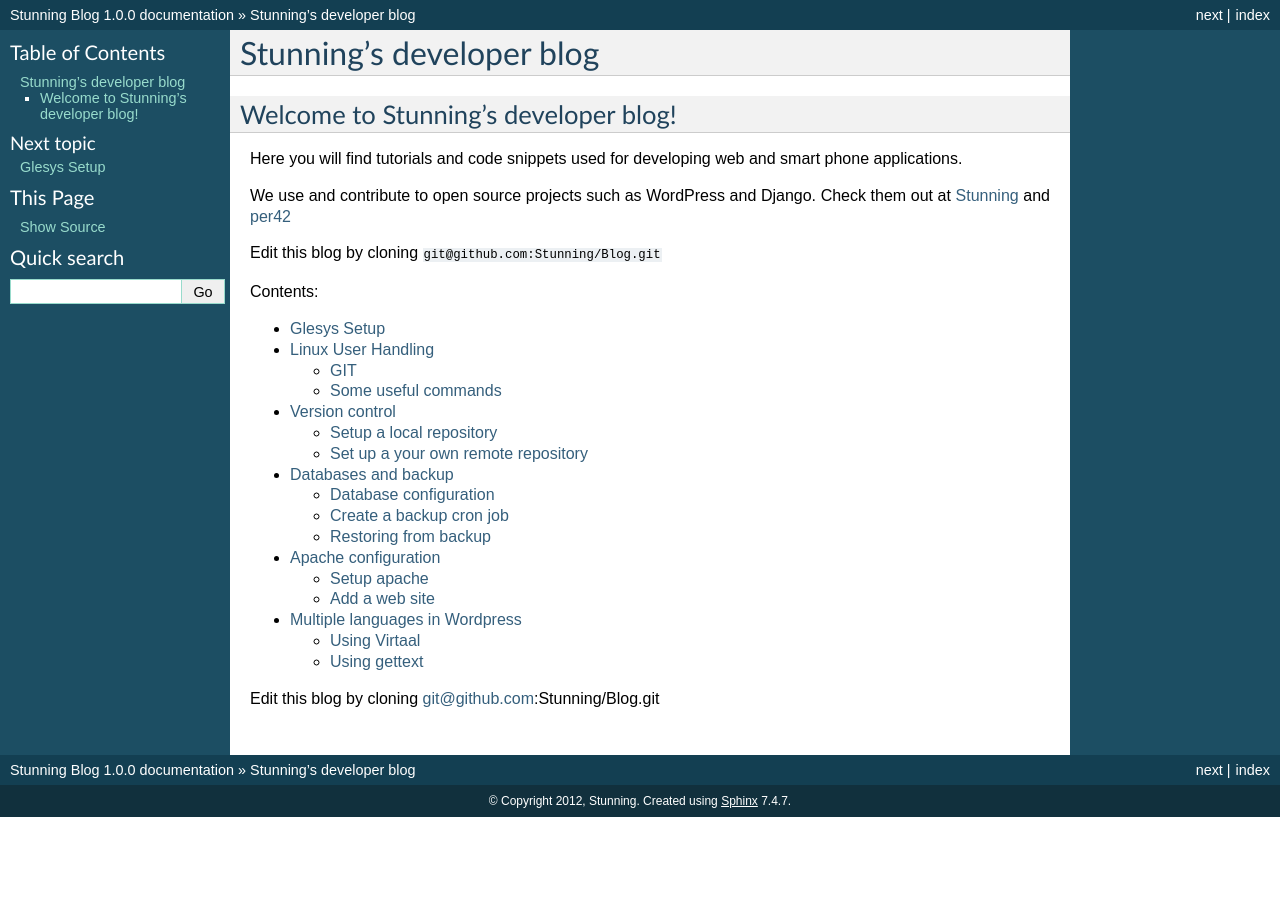
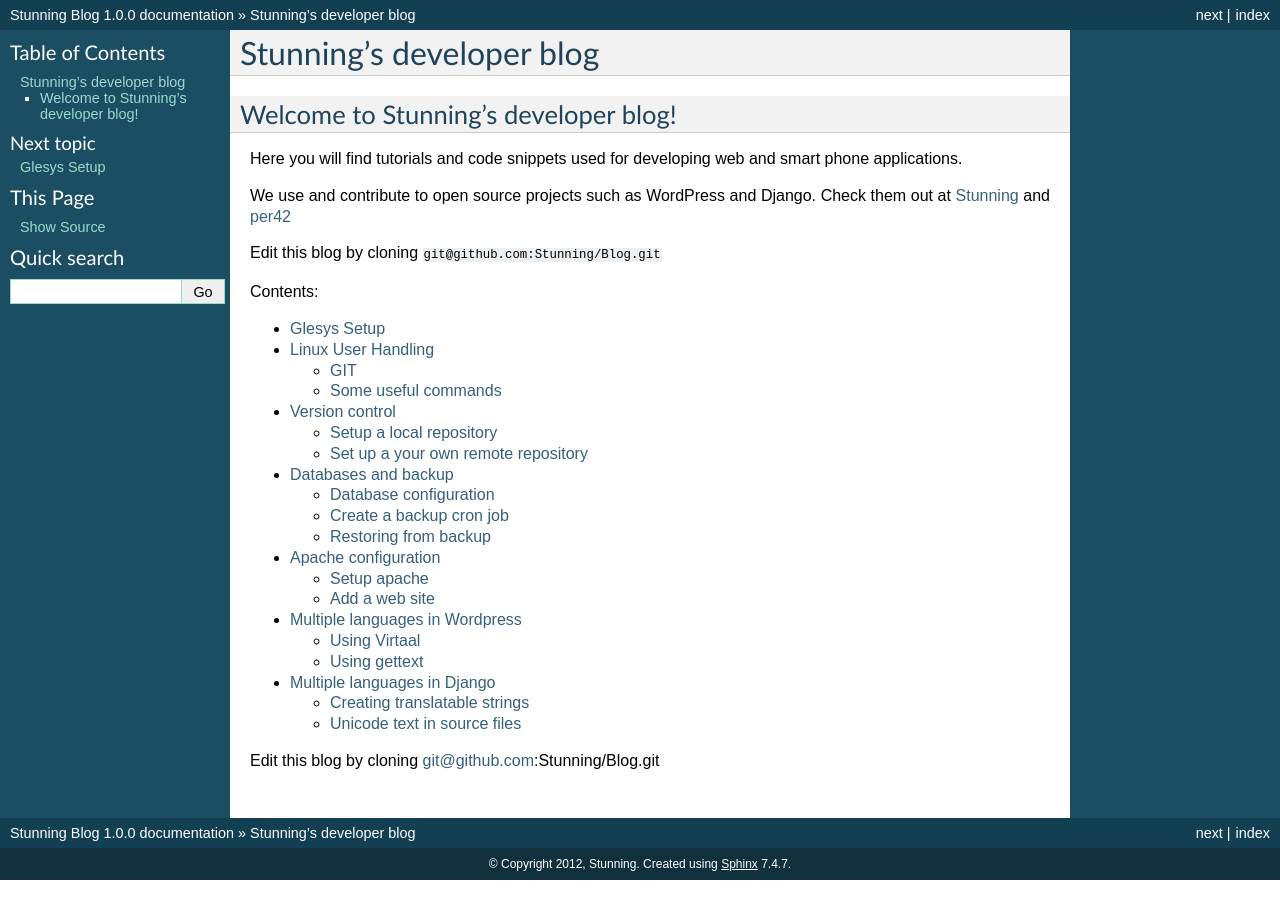
Before and after one commit to Stunning/Blog, a Sphinx documentation site: the page built from docs/index.rst, in a window 1280 px wide. Built offline with Sphinx 7.4.7, drawn with Linux system fonts in a browser that asks for light colours; formulas are drawn with MathJax 3; part of the change alters nothing that is shown.

Commit message:
Django translation

```diff
--- /dev/null
+++ b/docs/django_languages.rst
@@ -0,0 +1,50 @@
+Multiple languages in Django
+===============================
+
+This is how to add Swedish translation to a django app called *myapp*.
+
+Enter a Django app directory, and create the subdirectory ``locale``::
+
+	cd myapp
+	mkdir locale
+
+Create the translation file ``locale/sv/LC_MESSAGES/django.po``:
+
+	django-admin.py makemessages --locale=sv
+
+Fill in all the translations in the .po file using a text editor or a tool like Virtaal_.
+
+Compile the .po file into a .mo file with::
+
+	django-admin.py compilemessages
+
+To reparse the code for more translation strings in the future, use::
+
+	django-admin.py makemessages -all
+
+
+Creating translatable strings
+-----------------------------
+
+Wrap the text in functions of the ``django.utils.translation`` module, such as
+``ugettext`` or ``ugettext_lazy``. It is convenient and standard to alias the
+function used to ``_u``. For example::
+
+.. code-block:: python
+
+	from django.utils.translation import ugettext_lazy as _
+
+	print "In your language, apple is called " + _("apple")
+
+
+Unicode text in source files
+----------------------------
+
+To create unicode text strings, for instance with Swedish content, you need to
+define the encoding of the source file, and store it in a unicode string::
+
+.. code-block:: python
+
+	# -*- coding: utf-8 -*-
+
+	text = u"En björn åt ett bär"
--- a/docs/index.rst
+++ b/docs/index.rst
@@ -30,5 +30,6 @@ Contents:
    database
    apache
    wordpress_languages
+   django_languages
 
 Edit this blog by cloning git@github.com:Stunning/Blog.git
```
